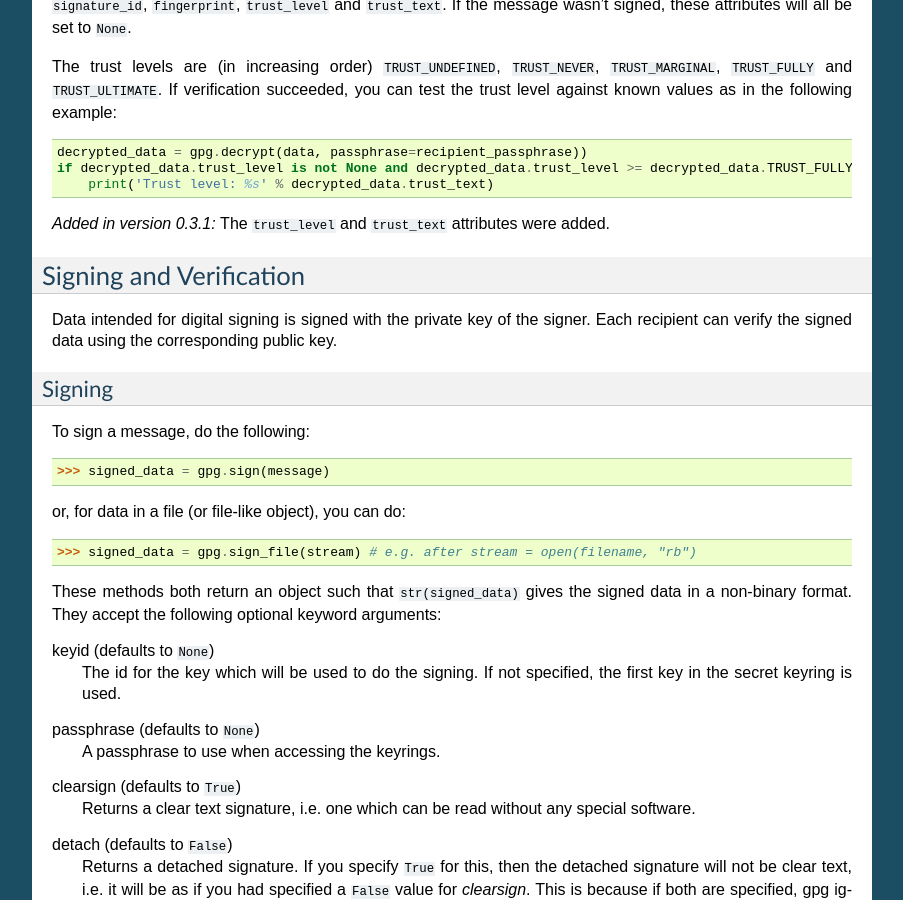
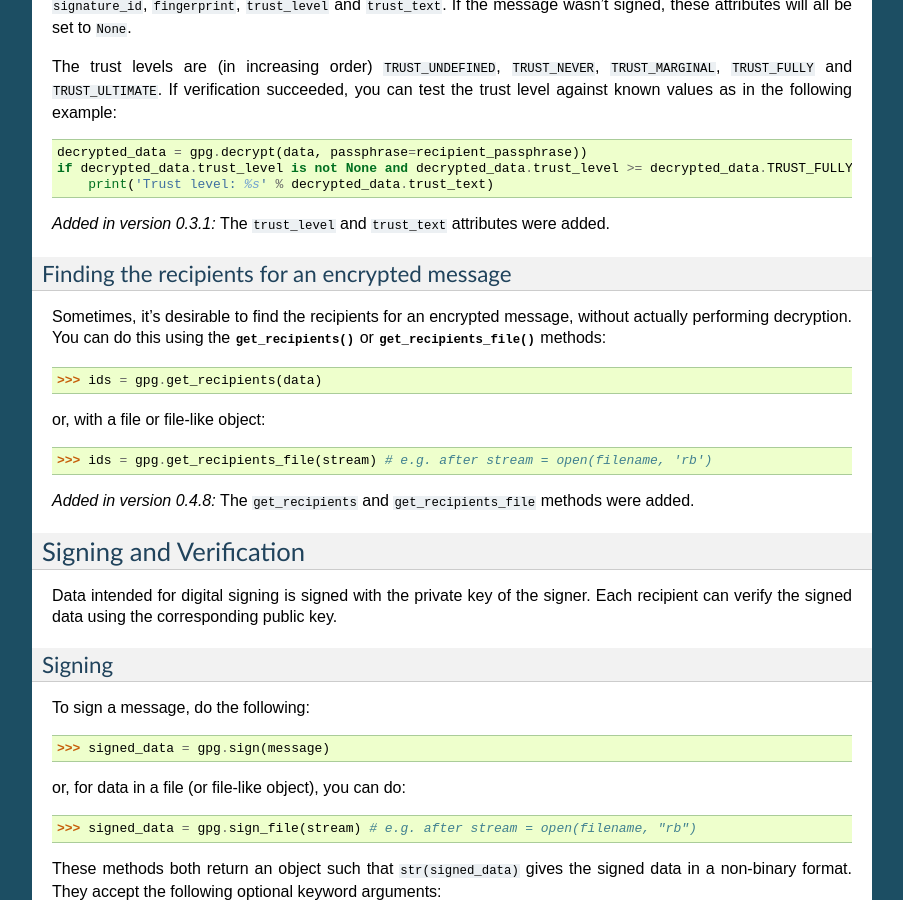
Before and after one commit to vsajip/python-gnupg, a Sphinx documentation site: the page built from docs/index.rst, in a window 1280 px wide and 900 px high, scrolled down 12527 px. Shown: the whole window, without its empty margins (198-1101 px from the left). Built offline with Sphinx 7.4.7, drawn with Linux system fonts in a browser that asks for light colours; some of the changed text lies outside the part shown.

Commit message:
Update docs, make test more resilient across different GnuPG versions.

```diff
--- a/docs/index.rst
+++ b/docs/index.rst
@@ -769,7 +769,7 @@ To decrypt a message, use the following approach::
 
 If you want to decrypt data in a file (or file-like object), use::
 
-    >>> decrypted_data = gpg.decrypt_file(stream) # e.g. after stream = open(filename, "rb")
+    >>> decrypted_data = gpg.decrypt_file(stream) # e.g. after stream = open(filename, 'rb')
 
 These methods both return an object such that ``str(decrypted_data)`` gives the
 decrypted data in a non-binary format. If decryption succeeded, the returned object's
@@ -844,6 +844,24 @@ you can test the trust level against known values as in the following example::
 
 .. versionadded:: 0.3.1
    The ``trust_level`` and ``trust_text`` attributes were added.
+
+
+Finding the recipients for an encrypted message
+-----------------------------------------------
+
+Sometimes, it's desirable to find the recipients for an encrypted message, without
+actually performing decryption. You can do this using the :meth:`get_recipients` or
+:meth:`get_recipients_file` methods:
+
+    >>> ids = gpg.get_recipients(data)
+
+or, with a file or file-like object:
+
+    >>> ids = gpg.get_recipients_file(stream) # e.g. after stream = open(filename, 'rb')
+
+.. versionadded:: 0.4.8
+   The ``get_recipients`` and ``get_recipients_file`` methods were added.
+
 
 Signing and Verification
 ========================
--- a/test_gnupg.py
+++ b/test_gnupg.py
@@ -1240,8 +1240,8 @@ class GPGTestCase(unittest.TestCase):
             self.remove_all_existing_keys()
             decrypted = gpg.decrypt(str(encrypted), passphrase='bbrown')
             self.assertFalse(decrypted.ok)
-            expected = 'decryption failed' if gpg.version == (2, 3, 1) else 'no secret key'
-            self.assertEqual(decrypted.status, expected)
+            expected = {'decryption failed', 'no secret key', 'no data was provided'}
+            self.assertIn(decrypted.status, expected)
         finally:
             logger.debug("test_no_such_key ends")
 
```
